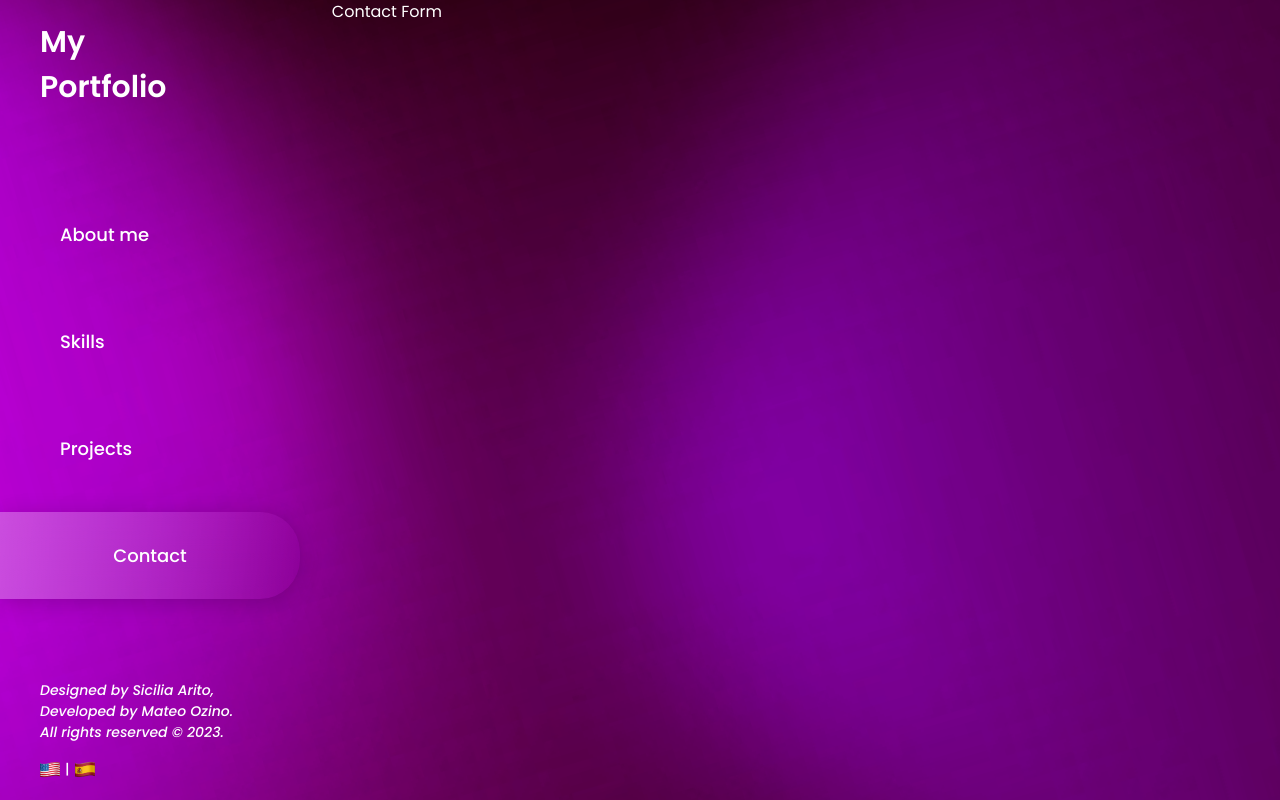
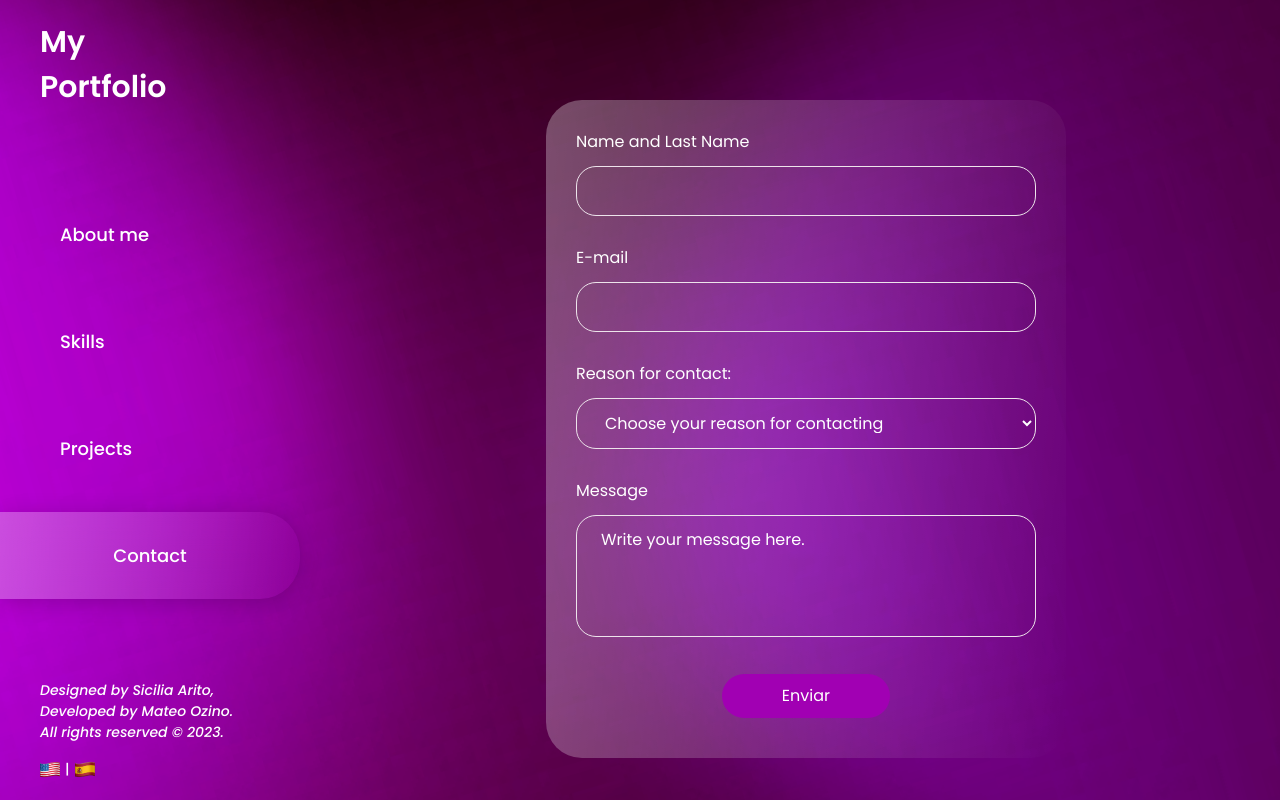
Before and after one commit to Mateo-Ozino/portfolio-sici-react, a React (Vite) app: page /contact in a window 1280 px wide. Built offline with nearby package versions, Linux system fonts and the light colour scheme.

Commit message:
Se finaliza la sección del formulario de contacto así como toda su lógica.

```diff
--- a/package.json
+++ b/package.json
@@ -11,9 +11,11 @@
     "sass": "sass --watch src/scss/style.scss src/css/style.css"
   },
   "dependencies": {
+    "@emailjs/browser": "^3.12.1",
     "@material-tailwind/react": "^2.1.8",
     "react": "^18.2.0",
     "react-dom": "^18.2.0",
+    "react-hook-form": "^7.49.3",
     "react-router-dom": "^6.21.3"
   },
   "devDependencies": {
--- a/src/components/ContactForm.jsx
+++ b/src/components/ContactForm.jsx
@@ -1,7 +1,143 @@
+import { useForm } from 'react-hook-form'
+import emailjs from '@emailjs/browser';
+import { useEffect, useState } from 'react';
+
 export function ContactForm() {
+  useEffect(() => emailjs.init("FEOmaTiiwV3PxIHAW"), []);
+
+  const [contactResult, setContactResult] = useState(false)
+  const [contactSuccess, setContactSuccess] = useState("")
+
+  const { register, handleSubmit, reset, formState: {errors} } = useForm()
+
+  const expresiones = {
+    nombre: /^[a-zA-ZÀ-ÿ\s]{1,40}$/, // Letras y espacios, pueden llevar acentos.
+    mail: /^[a-zA-Z0-9_.+-]+@[a-zA-Z0-9-]+\.[a-zA-Z0-9-.]+$/, //Correo
+    mensaje: /^[a-zA-Z0-9,.!?¡¿\s]+$/, //Letras y símbolos
+  }
+
+  const onSubmit = handleSubmit(data => {
+    try{
+      emailjs.send("service_zhi6rba", "contact_form", {
+        user_name: data.name,
+        user_email: data.email,
+        reason: data.reason,
+        message: data.message
+      })
+    } catch (error) {
+      alert(error)
+      setContactResult(false)
+    } finally {
+      reset()
+      setContactResult(true)
+      setContactSuccess("Correo enviado exitosamente")
+    }
+  })
+
   return (
     <section className="contact">
-      <h1>Contact Form</h1>
+      <div className="contact__container">
+        <form onSubmit={e => e.preventDefault()}>
+          <div className="mb-5">
+            <label htmlFor="name" className="mb-3 block">
+              Name and Last Name
+            </label>
+            <input
+              type="text"
+              name="name"
+              id="name"
+              className="w-full px-6 py-3"
+              {...register("name", {
+                required: {
+                  value: true,
+                  message: "This field is required",
+                },
+                pattern: {
+                  value: expresiones.nombre,
+                  message: "The content is incorrect"
+                }
+              })}
+            />
+            <p className='form__error-message'>{errors.name?.message}</p>
+          </div>
+          <div className="mb-5">
+            <label htmlFor="email" className="mb-3 block">
+              E-mail
+            </label>
+            <input
+              type="email"
+              name="email"
+              id="email"
+              className="w-full py-3 px-6"
+              {...register("email", {
+                required: {
+                  value: true,
+                  message: "This field is required",
+                },
+                pattern: {
+                  value: expresiones.mail,
+                  message: "The content is incorrect"
+                }
+              })}
+            />
+            <p className='form__error-message'>{errors.email?.message}</p>
+          </div>
+          <div className="mb-5 prueba">
+            <label htmlFor="reason" className="block mb-3">Reason for contact:</label>
+            <select
+            id="reason"
+            className="w-full py-3 px-6"
+            defaultValue={"default"}
+            {...register("reason", {
+              required: {
+                value: true,
+                message: "This field is required",
+              },
+            })}
+            >
+              <option value="default" disabled>Choose your reason for contacting</option>
+              <option value="project">Project</option>
+              <option value="info">Info</option>
+              <option value="other">Other</option>
+            </select>
+            <p className='form__error-message'>{errors.reason?.message}</p>
+          </div>
+          <div className="mb-5">
+            <label htmlFor="message" className="mb-3 block">
+              Message
+            </label>
+            <textarea
+              rows="4"
+              name="message"
+              id="message"
+              placeholder="Write your message here."
+              className="w-full resize-none py-3 px-6"
+              {...register("message", {
+                required: {
+                  value: true,
+                  message: "This field is required",
+                  pattern: {
+                    value: expresiones.mensaje,
+                    message: "The content is incorrect"
+                  }
+                },
+              })}
+            >
+            </textarea>
+            <p className='form__error-message'>{errors.message?.message}</p>
+          </div>
+          <div>
+            <button className="py-3 px-8" onClick={onSubmit}>
+              Enviar
+            </button>
+          </div>
+          <div className={"result " + (contactResult ? "good-result" : "bad-result")}>
+            <h4>
+              {contactSuccess}
+            </h4>
+          </div>
+        </form>
+      </div>
     </section>
   )
 }
--- a/src/components/Projects.jsx
+++ b/src/components/Projects.jsx
@@ -6,6 +6,9 @@ export function Projects() {
       <Project nombre={"Ruda Macho Rugby"} number={1}>
         Lorem ipsum dolor sit amet consectetur. Rutrum risus pellentesque ut morbi at. A amet tempor gravida risus tristique pulvinar orci id lectus. Scelerisque nunc diam nec dictumst quis amet at. Vel ipsum tempus egestas lacinia egestas.
       </Project>
+      <Project nombre={"Tinky"} number={2}>
+        Lorem ipsum dolor sit amet consectetur. Rutrum risus pellentesque ut morbi at. A amet tempor gravida risus tristique pulvinar orci id lectus. Scelerisque nunc diam nec dictumst quis amet at. Vel ipsum tempus egestas lacinia egestas.
+      </Project>
     </section>
   )
 }
--- a/src/components/projectsComponets/ProjectCard.jsx
+++ b/src/components/projectsComponets/ProjectCard.jsx
@@ -8,12 +8,12 @@ export function ProjectCard ({ nombre }) {
     <section className="project-card">
       <header className="project-card__header">
         <div>
-          <img src={Circulo} alt="" />
+          <img src={Circulo} alt="Figura circular blanca" />
           <p>{nombre}</p>
         </div>
         <div>
           <h5>Behance</h5>
-          <span><img src={OpenNew} alt="" /></span>
+          <span><img src={OpenNew} alt="Icon that redirects to Behance" /></span>
         </div>
       </header>
       <section className="project-card__images-container">
--- a/src/css/style.css
+++ b/src/css/style.css
@@ -330,18 +330,20 @@ main {
 }
 
 .projects {
-  padding: 40px;
+  padding: 40px 40px 18px 40px;
 }
 .projects .project {
   display: flex;
   flex-direction: column;
-  gap: 18px;
+  gap: 10px;
+  margin-bottom: 22px;
 }
 .projects .project h2 {
   font: normal 500 26px/normal "Poppins";
 }
 .projects .project p {
   font: normal 400 18px/normal "Poppins";
+  margin-bottom: 8px;
 }
 .projects .project .project-card .project-card__header {
   border-radius: 36px 36px 0px 0px;
@@ -362,9 +364,6 @@ main {
   align-items: center;
   gap: 12px;
 }
-.projects .project .project-card .project-card__header :first-child img {
-  width: 10%;
-}
 .projects .project .project-card .project-card__header :nth-child(2) {
   display: flex;
   gap: 8px;
@@ -379,4 +378,75 @@ main {
   border-radius: 0px 0px 36px 0px;
 }
 
+.contact {
+  display: flex;
+  width: 100%;
+  padding: 100px 220px 100px 220px;
+  justify-content: center;
+  align-items: center;
+}
+.contact .contact__container {
+  min-width: 520px;
+}
+.contact .contact__container form {
+  display: flex;
+  flex-direction: column;
+  justify-content: center;
+  border-radius: 36px;
+  background: var(--Glass-effect, linear-gradient(97deg, rgba(255, 255, 255, 0.3) 0%, rgba(255, 255, 255, 0) 100%));
+  padding: 30px;
+}
+.contact .contact__container form input {
+  border-radius: 20px;
+  border: 1px solid var(--Light, #EDE4EB);
+  background: none;
+}
+.contact .contact__container form input:focus-visible {
+  outline: none;
+}
+.contact .contact__container form textarea {
+  border-radius: 20px;
+  border: 1px solid var(--Light, #EDE4EB);
+  background: none;
+}
+.contact .contact__container form textarea::placeholder {
+  color: white;
+}
+.contact .contact__container form textarea:focus-visible {
+  outline: none;
+}
+.contact .contact__container form select {
+  border-radius: 20px;
+  border: 1px solid var(--Light, #EDE4EB);
+  background: none;
+}
+.contact .contact__container form select option {
+  background-color: #A100B3;
+}
+.contact .contact__container form :nth-child(5) {
+  align-self: center;
+}
+.contact .contact__container form button {
+  padding: 10px 60px;
+  border-radius: 40px;
+  background: var(--Dark-purple, #A100B3);
+}
+.contact .contact__container form .form__error-message {
+  font: normal 400 10px/normal "Poppins";
+  color: #FFB9B9;
+  padding-left: 10px;
+  padding-top: 10px;
+}
+.contact .contact__container form .result {
+  align-self: center;
+  padding-top: 10px;
+  font: normal 500 18px/normal "Poppins";
+}
+.contact .contact__container form .good-result h4 {
+  color: greenyellow;
+}
+.contact .contact__container form .bad-result h4 {
+  color: #FFB9B9;
+}
+
 /*# sourceMappingURL=style.css.map */
--- a/src/scss/style.scss
+++ b/src/scss/style.scss
@@ -281,16 +281,18 @@ main {
 
 // PROJECT
 .projects {
-  padding: 40px;
+  padding: 40px 40px 18px 40px;
   .project {
     display: flex;
     flex-direction: column;
-    gap: 18px;
+    gap: 10px;
+    margin-bottom: 22px;
     h2 {
       font: variables.$h2;
     }
     p {
       font: variables.$p;
+      margin-bottom: 8px;
     }
     .project-card {
       .project-card__header {
@@ -310,9 +312,6 @@ main {
           display: flex;
           align-items: center;
           gap: 12px;
-          img {
-            width: 10%;
-          }
         }
         & :nth-child(2) {
           display: flex;
@@ -335,3 +334,75 @@ main {
     }
   }
 }
+
+// Contact Form
+.contact {
+  display: flex;
+  width: 100%;
+  padding: 100px 220px 100px 220px;
+  justify-content: center;
+  align-items: center;
+  .contact__container {
+    min-width: 520px;
+    form {
+      display: flex;
+      flex-direction: column;
+      justify-content: center;
+      border-radius: 36px;
+      background: var(--Glass-effect, linear-gradient(97deg, rgba(255, 255, 255, 0.30) 0%, rgba(255, 255, 255, 0.00) 100%));
+      padding: 30px;
+      input {
+        border-radius: 20px;
+        border: 1px solid var(--Light, #EDE4EB);
+        background: none;
+        &:focus-visible {
+          outline: none;
+        }
+      }
+      textarea {
+        border-radius: 20px;
+        border: 1px solid var(--Light, #EDE4EB);
+        background: none;
+        &::placeholder {
+          color: white;
+        }
+        &:focus-visible {
+          outline: none;
+        }
+      }
+      select {
+        border-radius: 20px;
+        border: 1px solid var(--Light, #EDE4EB);
+        background: none;
+        option {
+          background-color: #A100B3;
+        }
+      }
+      & :nth-child(5) {
+        align-self: center;
+      }
+      button {
+        padding: 10px 60px;
+        border-radius: 40px;
+        background: var(--Dark-purple, #A100B3);
+      }
+      .form__error-message {
+        font: variables.$h6;
+        color: #FFB9B9;
+        padding-left: 10px;
+        padding-top: 10px;
+      }
+      .result {
+        align-self: center;
+        padding-top: 10px;
+        font: variables.$h4;
+      }
+      .good-result h4 {
+        color: greenyellow;
+      }
+      .bad-result h4 {
+        color: #FFB9B9;
+      }
+    }
+  }
+}
--- a/tailwind.config.js
+++ b/tailwind.config.js
@@ -1,8 +1,8 @@
 /** @type {import('tailwindcss').Config} */
-const withMT = require("@material-tailwind/react/utils/withMT");
+//const withMT = require("@material-tailwind/react/utils/withMT");
 
 
-export default withMT({
+export default {
   content: [
     "./index.html",
     "./src/**/*.{vue,js,ts,jsx,tsx}"
@@ -11,4 +11,4 @@ export default withMT({
     extend: {},
   },
   plugins: [],
-})
+}
```
Also changed, not shown: 2 other files (tests, documents, lock files or other folders).
